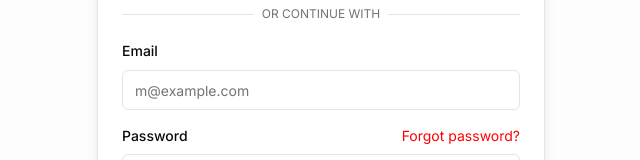
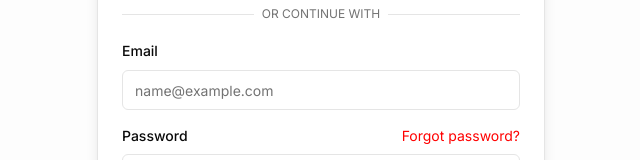
Before and after one commit to MAYANKpandey14/Thumbnail-Grabber, a React (Vite) app: page /auth/login in a window 1280 px wide. Shown: the part 306-466 px from the top of the page, without its empty margins (319-959 px from the left). Built offline with nearby package versions, Linux system fonts and the light colour scheme.

Commit message:
style: update email input placeholder text in login form

```diff
--- a/src/routes/auth/Login.tsx
+++ b/src/routes/auth/Login.tsx
@@ -87,7 +87,7 @@ export default function Login() {
                             value={email}
                             onChange={e => setEmail(e.target.value)}
                             required
-                            placeholder="m@example.com"
+                            placeholder="name@example.com"
                         />
                     </div>
                     <div className="space-y-2">
```
